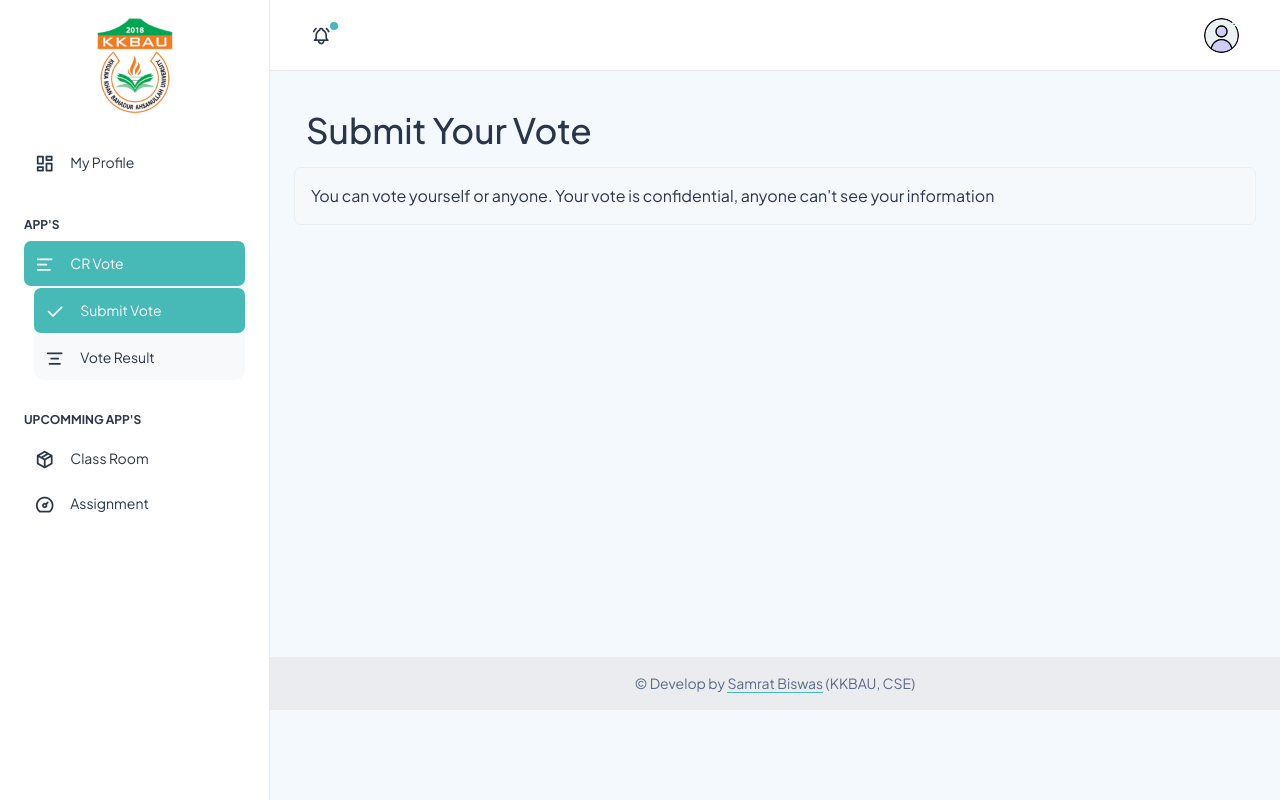
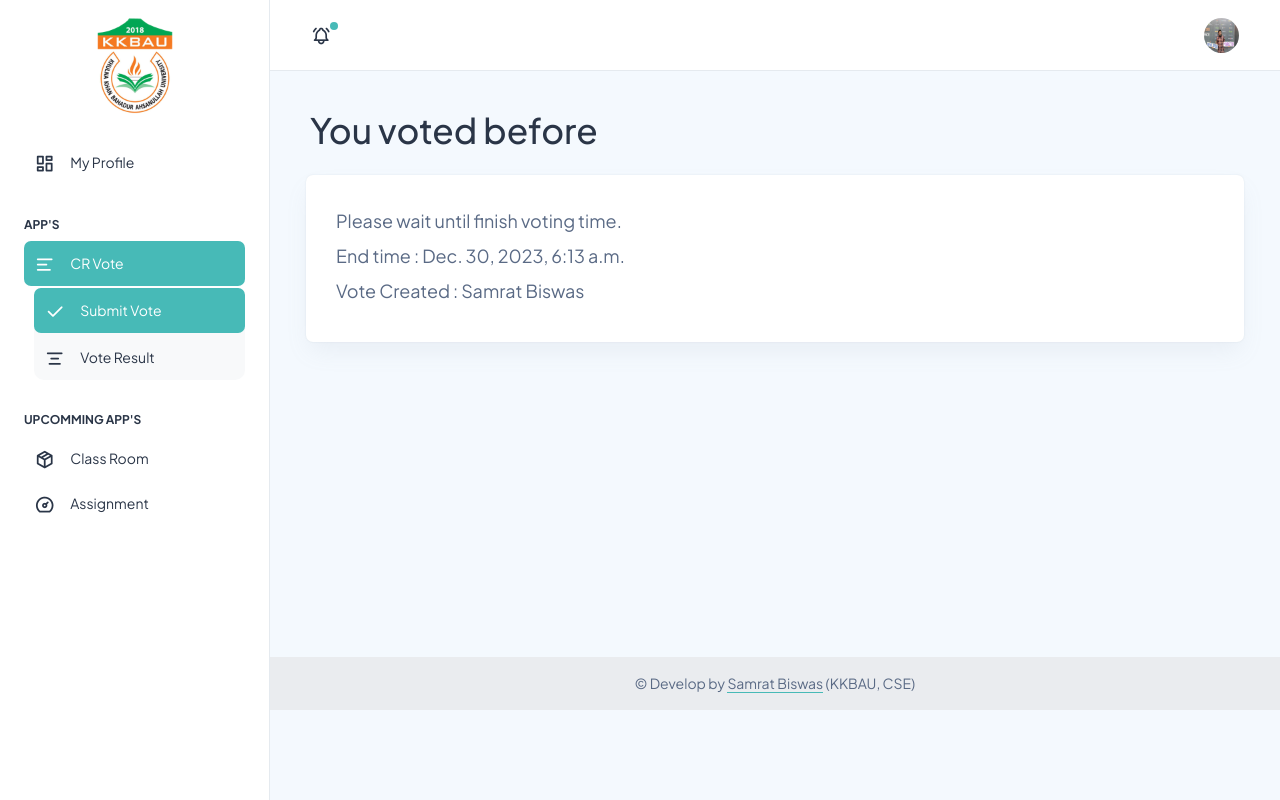
Before and after one commit to samratpro/University-App, a Django app: page /vote/submit-vote in a window 1280 px wide. Run offline with Django 5.2, Linux system fonts and the light colour scheme; a user stored in the database is signed in; data comes from the database, SQL or seed files in the repository; some libraries are stand-ins or nearby versions.

Commit message:
Vote app final

```diff
--- a/templates/dashboard.html
+++ b/templates/dashboard.html
@@ -120,7 +120,7 @@
               <li class="nav-item dropdown">
                 <a class="nav-link nav-icon-hover" href="javascript:void(0)" id="drop2" data-bs-toggle="dropdown"
                   aria-expanded="false">
-                  <img src="{% static "images/profile/user.png" %}" alt="" width="35" height="35" class="rounded-circle">
+                  <img src="{% if request.user.profile_image %}{{request.user.profile_image.url}}{% else %}{% static "images/profile/user.png" %}{% endif %}" alt="" width="35" height="35" class="rounded-circle">
                 </a>
                 <div class="dropdown-menu dropdown-menu-end dropdown-menu-animate-up" aria-labelledby="drop2">
                   <div class="message-body">
--- a/templates/vote/submit_vote.html
+++ b/templates/vote/submit_vote.html
@@ -2,11 +2,41 @@
 {% load static %}
 {% block dashcontent %}
 
-<div class="container rounded mb-5" style="height: 500px;">
-    <div class="row">
+<div class="container rounded mb-5" style="height: 700px;">
+    <div class="row col-lg-6">
 
-        <h1 class="h1 mt-4"> Submit Your Vote</h1>
-        <span  class="alert alert-secondary fs-4 mt-2" role="alert">  You can vote yourself or anyone. Your vote is confidential, anyone can't see your information </span>
+        <h1 class="h1 mt-4 mb-4 ms-1"> Submit Your Vote</h1>
+        <div class="container">
+            <div class="row">
+                <div>
+                    <div class="card card-margin">
+                        <div class="card-header no-border">
+                            <h5 class="card-title">Warning</h5>
+                        </div>
+                        <div class="card-body pt-0">
+                            <div class="widget-49">
+                                <div class="widget-49-title-wrapper">
+                                    <div class="widget-49-meeting-info">
+                                        <span class="widget-49-pro-title d-block">You can vote yourself or anyone.</span>
+                                        <span class="widget-49-meeting-time d-block">Your vote is confidential, anyone can't see your information.</span>
+                                        <span class="widget-49-meeting-time d-block">And you change your vote later.</span>
+                                    </div>
+                                </div>
+                            </div>
+                        </div>
+                    </div>
+                </div>
+
+                <form method="POST" class="mb-5">
+                    {% csrf_token %}
+                    <label for="voted_for" class="h4">Select a student or Yourself:</label>
+                    <select name="voted_for" id="voted_for" class="form-select form-select-lg mb-3" aria-label="Default select example">
+                        {% for user in users %}
+                            <option value="{{user.id}}">{{ user.first_name }} {{ user.last_name }}</option>
+                        {% endfor %}
+                    </select>
+                    <button class="btn btn-primary btn-lg px-5" type="submit">Vote</button>
+                </form>
 
     </div>
 </div>
--- a/templates/vote/voted_before.html
+++ b/templates/vote/voted_before.html
@@ -5,7 +5,23 @@
 <div class="container rounded mb-5" style="height: 500px;">
     <div class="row">
 
-        <h1> You voted before </h1>
+        <h1 class="h1 mt-4 mb-4 ms-1"> You voted before</h1>
+
+        <div>
+            <div class="card card-margin pt-4">
+                <div class="card-body pt-0">
+                    <div class="widget-49">
+                        <div class="widget-49-title-wrapper">
+                            <div class="widget-49-meeting-info">
+                                <span class="widget-49-pro-title d-block fs-5 my-2">Please wait until finish voting time.</span>
+                                <span class="widget-49-pro-title d-block fs-5 my-2">End time : {{exist_vote.end_date}}</span>
+                                <span class="widget-49-pro-title d-block fs-5 my-2">Vote Created : {{exist_vote.vote_created_by.first_name}} {{exist_vote.vote_created_by.last_name}}</span>
+                            </div>
+                        </div>
+                    </div>
+                </div>
+            </div>
+        </div>
 
 
     </div>
--- a/userapp/admin.py
+++ b/userapp/admin.py
@@ -9,7 +9,7 @@ admin.site.site_header = 'University App'
 
 
 admin.site.register(Logo)
-admin.site.register(Deperment)
+admin.site.register(Department)
 admin.site.register(Semester)
 
 # Custom Admin View for User Management
@@ -28,7 +28,7 @@ class AppUserAdmin(UserAdmin):
             'fields': ('is_active', 'is_staff', 'is_superuser', 'groups', 'user_permissions'),
         }),
         ('Important dates', {'fields': ('last_login', 'date_joined')}),
-        ('Custom Fields', {'fields': ('activation_code', 'password_reset_code', 'deperment', 'semester', 'admission_year', 'profile_image')}),
+        ('Custom Fields', {'fields': ('activation_code', 'password_reset_code', 'department', 'semester', 'admission_year', 'profile_image')}),
     )
 
     add_fieldsets = (
--- a/userapp/models.py
+++ b/userapp/models.py
@@ -15,10 +15,10 @@ class Logo(models.Model):
         return 'Logo'
 
 
-class Deperment(models.Model):
-    deperment_name = models.CharField(max_length=50, blank=True, null=True)
+class Department(models.Model):
+    department_name = models.CharField(max_length=50, blank=True, null=True)
     def __str__(self):
-        return self.deperment_name
+        return self.department_name
 
 
 class Semester(models.Model):
@@ -66,7 +66,7 @@ class AppUser(AbstractUser):
     REQUIRED_FIELDS = []
     activation_code = models.CharField(max_length=50, blank=True, null=True)
     password_reset_code = models.CharField(max_length=50, blank=True, null=True)
-    deperment = models.ForeignKey(Deperment, on_delete=models.SET_NULL, blank=True, null=True)
+    department = models.ForeignKey(Department, on_delete=models.SET_NULL, blank=True, null=True)
     semester = models.ForeignKey(Semester, on_delete=models.SET_NULL, blank=True, null=True)
     admission_year =  models.CharField(default="2023", max_length=4, blank=True, null=True)
     profile_image = models.ImageField(upload_to='profile_images/', blank=True, null=True)
--- a/voteapp/admin.py
+++ b/voteapp/admin.py
@@ -5,3 +5,4 @@ from .models import *
 
 
 admin.site.register(Vote)
+admin.site.register(VoteRecord)
--- a/voteapp/models.py
+++ b/voteapp/models.py
@@ -8,9 +8,27 @@ class Vote(models.Model):
     vote_name = models.CharField(max_length=100, blank=True, null=True)
     start_date = models.DateTimeField(default=timezone.now)
     end_date = models.DateTimeField(default=timezone.now)
-    deparment = models.ForeignKey(Deperment, on_delete=models.SET_NULL, blank=True, null=True)
+    department = models.ForeignKey(Department, on_delete=models.SET_NULL, blank=True, null=True)
     semester = models.ForeignKey(Semester, on_delete=models.SET_NULL, blank=True, null=True)
-    vote_by = models.ForeignKey(AppUser, on_delete=models.CASCADE, blank=True, null=True)
+    vote_created_by = models.ForeignKey(AppUser, related_name='votes_given', on_delete=models.CASCADE, blank=True, null=True)
 
     def __str__(self):
-        return self.vote_name
+        vote_name = self.vote_name if self.vote_name else ""
+        vote_created_by = self.vote_created_by if self.vote_created_by else ""
+        return f"{vote_name} by {vote_created_by}"
+
+
+
+class VoteRecord(models.Model):
+    vote = models.ForeignKey(Vote, on_delete=models.CASCADE)
+    student = models.ForeignKey(AppUser, on_delete=models.CASCADE)
+    voted_for = models.ForeignKey(AppUser, on_delete=models.CASCADE, related_name='received_votes')
+    voted_at = models.DateTimeField(default=timezone.now)
+
+    class Meta:
+        unique_together = ('vote', 'student')  # Ensures each student can give one vote only
+
+    def __str__(self):
+        voted = self.student
+        vote_for = self.voted_for
+        return f"{voted.first_name} {voted.last_name} voted for {vote_for.first_name} {vote_for.last_name}"
--- a/voteapp/views.py
+++ b/voteapp/views.py
@@ -1,6 +1,7 @@
 from django.shortcuts import render, redirect
 from django.contrib.auth.decorators import login_required
 from django.db.models import Count
+from django.shortcuts import get_object_or_404
 from .models import *
 # Create your views here.
 
@@ -12,30 +13,71 @@ from .models import *
 @login_required
 def submit_vote(request):
     user = request.user
-    exist_vote = Vote.objects.filter(deparment=user.deperment, semester=user.semester).exists()
+    exist_vote = Vote.objects.filter(department=user.department, semester=user.semester).first()
     if exist_vote:
-        has_voted_before = Vote.objects.filter(vote_by=user).exists()
+        has_voted_before = VoteRecord.objects.filter(student=user).exists()
         if not has_voted_before:
             if request.method == 'POST':
-                user.vote.create(voted_by=user)
-                return redirect('vote-results')
+                voted_for_id = request.POST.get('voted_for')
+                voted_for_user = get_object_or_404(AppUser, id=voted_for_id)
+                new_vote = VoteRecord(student=user, voted_for=voted_for_user, vote=exist_vote)
+                new_vote.save()
+                return redirect('vote_results')
             else:
-                return render(request, 'vote/submit_vote.html')
+                users = AppUser.objects.filter(semester=user.semester, department=user.department).all()
+                return render(request, 'vote/submit_vote.html', {'users': users})
         else:
-            return render(request, 'vote/voted_before.html')
+            return render(request, 'vote/voted_before.html', {'exist_vote':exist_vote})
     else:
         return render(request, 'vote/vote_not_open.html')
-
 
 
 
 @login_required
 def vote_results(request):
     user = request.user
-    existing_vote = Vote.objects.filter(deparment=user.deperment, semester=user.semester).first()
+    existing_vote = Vote.objects.filter(department=user.department, semester=user.semester).first()
     if existing_vote:
         if existing_vote.end_date <= timezone.now():
-            return render(request, 'vote/vote_results.html', {'existing_vote': existing_vote})
+            # Annotate votes received by each student for a specific vote
+            vote_records = (
+                VoteRecord.objects
+                .filter(vote=existing_vote)  # Filters VoteRecords by the given existing_vote
+                .values(
+                    'voted_for__id',          # Retrieves the ID of the student voted for
+                    'voted_for__first_name',  # Retrieves the first name of the voted-for student
+                    'voted_for__last_name',   # Retrieves the last name of the voted-for student
+                    'voted_for__profile_image' # Retrieves the profile image of the voted-for student
+                )
+                .annotate(total_votes=Count('voted_for'))  # Counts the total votes received by each voted-for student
+            )
+
+            # Get all students in the department and semester
+            all_students = AppUser.objects.filter(semester=user.semester, department=user.department)
+
+            # Combine both vote records and students who haven't received votes
+            # Adding 'total_votes' to all students to indicate votes received
+            for student in all_students:
+                student.total_votes = next((record['total_votes'] for record in vote_records if record['voted_for__id'] == student.id), 0)
+            '''
+                1. `student.total_votes` for assigns a new attribute to each student object.
+                    It adds dynamically to the student object retrieved from all_students.
+
+                2. student: Represents each student in the loop.
+
+                3. record['total_votes'] for record in vote_records if record['voted_for__id'] == student.id:
+                   This part is a generator expression.
+                   It iterates through vote_records and filters to find records where the voted_for user ID matches
+                   the current student.id. It retrieves the total_votes for that student if such a record is found.
+
+                4. filters the vote_records queryset to find the records where the voted_for
+                   user ID matches the current student.id. It retrieves the total_votes for that student if found.
+
+                5. next(): This function retrieves the next value from the generator expression.
+
+                6. If no matching record is found (i.e., the student hasn't received any votes), it returns a default value of 0.
+            '''
+            return render(request, 'vote/vote_results.html', {'all_students': all_students})
         else:
             return render(request, 'vote/vote_running.html', {'existing_vote': existing_vote})
     else:
```
Also changed, not shown: templates/user/profile/profile.html (+4 -4 lines), templates/vote/vote_results.html (+25 -1 lines), templates/vote/vote_running.html (+15 -4 lines), userapp/views.py (+6 -6 lines), db.sqlite3, userapp/migrations/0006_rename_deperment_department_and_more.py (added), voteapp/migrations/0002_rename_deparment_vote_department_remove_vote_vote_by_and_more.py (added), voteapp/migrations/0003_rename_voted_by_vote_vote_created_by_and_more.py (added).
